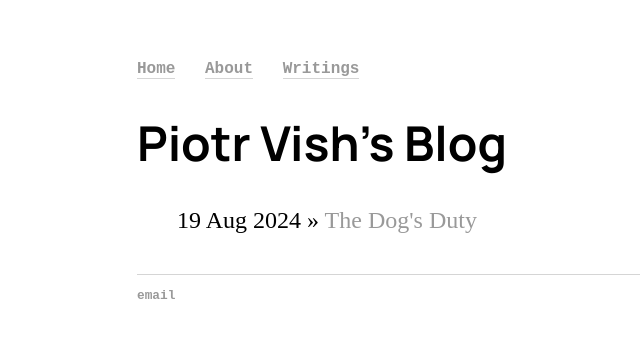
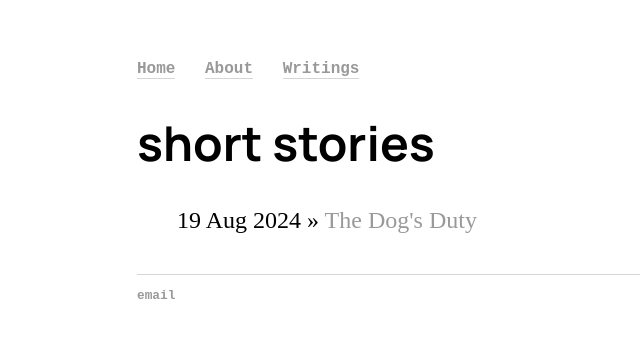
Before and after one commit to piotrvish/piotrvish.github.io, a Jekyll site: the page built from blog/index.html, in a window 1280 px wide. Shown: the top 338 px of the page, without its empty margins (55-695 px from the left). Built offline with Jekyll 4.4.1, drawn with Linux system fonts in a browser that asks for light colours; some web fonts are replaced.

Commit message:
Update index.html

```diff
--- a/blog/index.html
+++ b/blog/index.html
@@ -1,6 +1,6 @@
 ---
 layout: default
-title: Piotr Vish's Blog
+title: short stories
 ---
 	<h1>{{ page.title }}</h1>
 	<ul class="posts">
```
